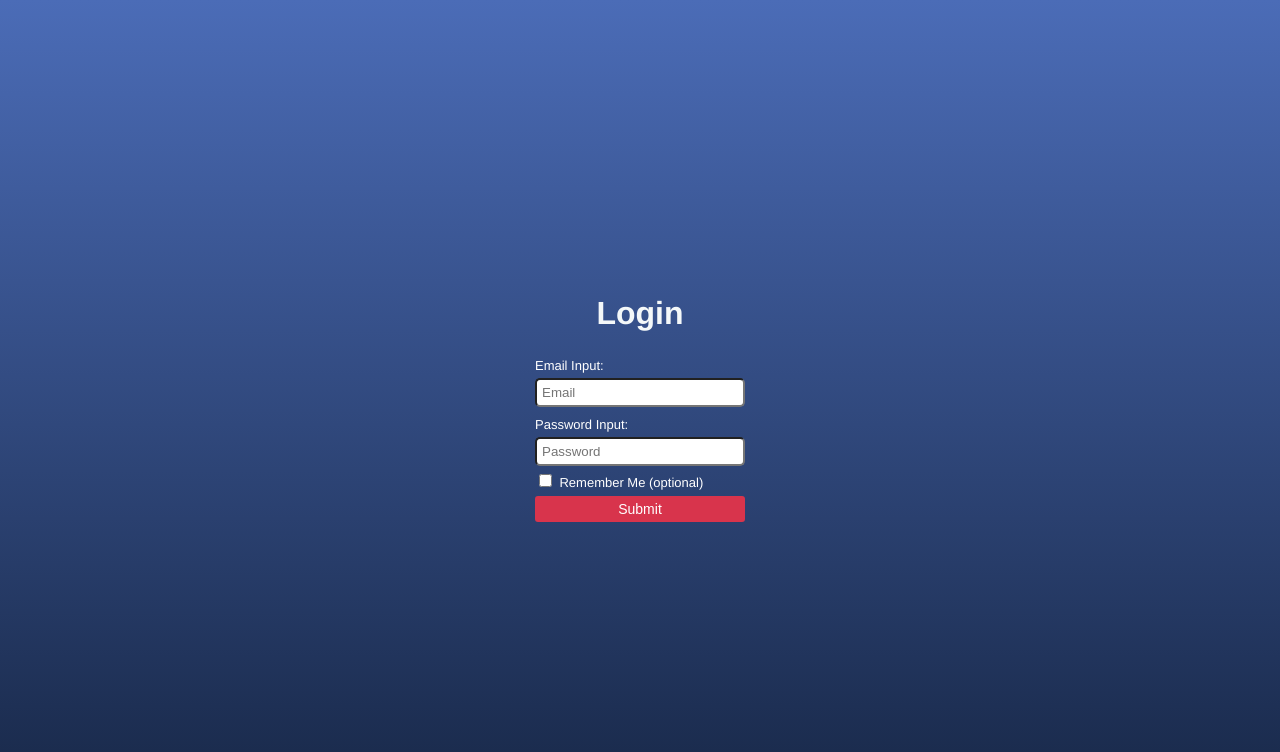
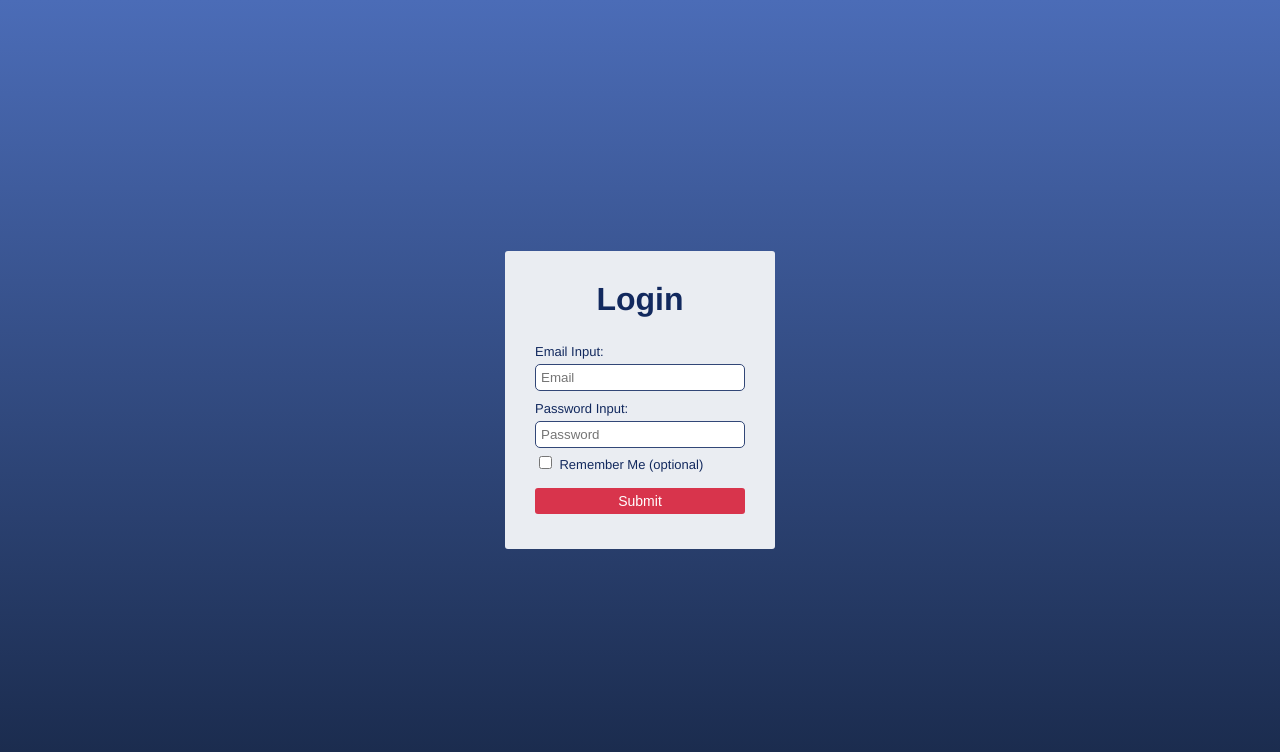
Before and after one commit to marissa27/static-assets, a plain HTML site: page login/login.html in a window 1280 px wide. Drawn offline with Linux system fonts and the light colour scheme.

Commit message:
Mess around more with css

```diff
--- a/login/login.css
+++ b/login/login.css
@@ -20,23 +20,26 @@ form {
   display: flex;
   flex-direction: column;
   margin: auto;
+  padding: 30px;
+  background-color: #eaedf2;
+  border-radius: 3px;
   font-family: 'Helvetica', sans-serif;
 }
 
 h1 {
+  margin-top: 0;
   text-align: center;
-  color: #f4f8f9;
+  color: #12295e;
 }
-
 
 label {
   margin: 5px 0 0 0;
-  color: white;
+  color: #12295e;
   font-size: 13px;
 }
 
 button {
-  margin: 5px 0;
+  margin: 15px 0 5px 0;
   padding: 5px;
   width: 210px;
   background-color: #d8344c;
@@ -57,4 +60,5 @@ button:hover {
   padding: 5px;
   margin: 5px 0;
   width: 210px;
+  border: 1px solid #324777;
 }
```
